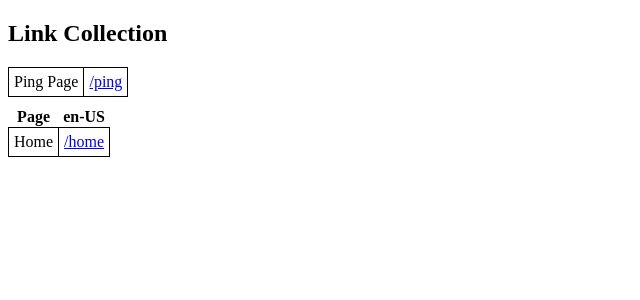
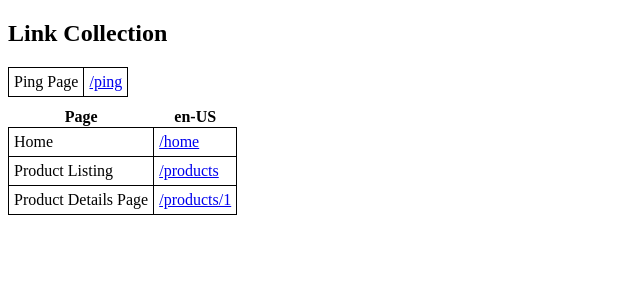
Before and after one commit to peteradam0/commercetools-client, a Next.js app: page / in a window 1280 px wide. Shown: the top 300 px of the page, without its empty margins (0-640 px from the left). Built offline with nearby package versions, Linux system fonts and the light colour scheme.

Commit message:
chore(dev): add to pdp

```diff
--- a/src/app/(dev)/page.tsx
+++ b/src/app/(dev)/page.tsx
@@ -31,6 +31,32 @@ export default function IndexPage() {
                 </a>
               </td>
             </tr>
+            <tr>
+              <td style={{ padding: 5, border: '1px solid black' }}>
+                Product Listing
+              </td>
+              <td style={{ padding: 5, border: '1px solid black' }}>
+                <a
+                  style={{ textDecoration: 'underline' }}
+                  href={'/en-US/products?category=women'}
+                >
+                  /products
+                </a>
+              </td>
+            </tr>
+            <tr>
+              <td style={{ padding: 5, border: '1px solid black' }}>
+                Product Details Page
+              </td>
+              <td style={{ padding: 5, border: '1px solid black' }}>
+                <a
+                  style={{ textDecoration: 'underline' }}
+                  href={'/en-US/products/1'}
+                >
+                  /products/1
+                </a>
+              </td>
+            </tr>
           </tbody>
         </table>
       </div>
--- a/src/app/shared/ui/Header.tsx
+++ b/src/app/shared/ui/Header.tsx
@@ -72,7 +72,7 @@ export default function Header() {
           alignItems='center'
           scale='m'
         >
-          <Link href={'/'}>
+          <Link href={'/en-US/home'}>
             <Text.Headline as='h1'>Logo</Text.Headline>
           </Link>
           <div className='md:block'>
```
